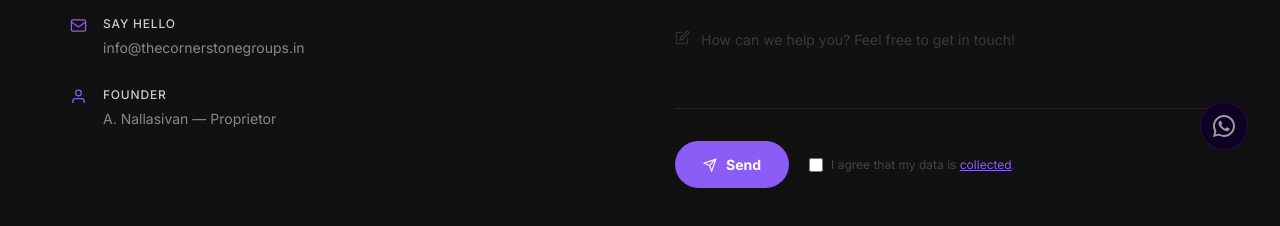
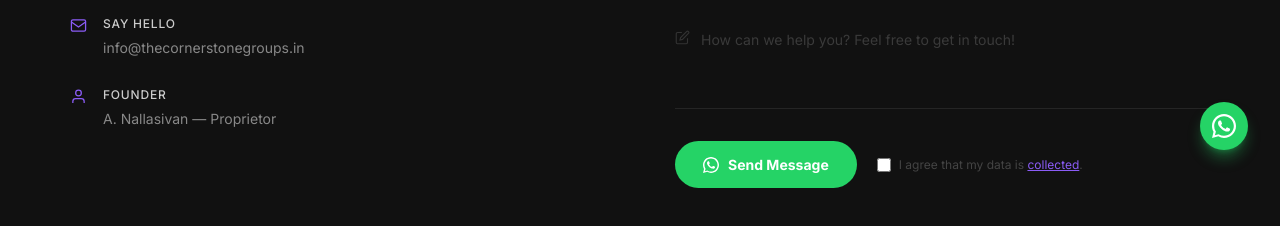
Before and after one commit to ASHWINI3855/Ashganesh, a React (Vite) app: page /contact in a window 1280 px wide. Shown: the part 618-844 px from the top of the page. Built offline with nearby package versions, Linux system fonts and the light colour scheme; no server answers; the database is empty.

Commit message:
Describe your changes here

```diff
--- a/src/components/FloatingButtons.jsx
+++ b/src/components/FloatingButtons.jsx
@@ -14,13 +14,14 @@ const FloatingButtons = () => {
     <div className="fixed bottom-8 right-8 z-50 flex flex-col gap-3">
       {/* WhatsApp */}
       <a
-        href="https://wa.me/916381951152"
+        href="https://wa.me/916381951152?text=%F0%9F%8C%9F%20Welcome%20to%20The%20Corner%20Stone%20Groups%20-%20Your%20Career%20Partner!%20We're%20here%20to%20transform%20your%20Professional%20Journey%20with%20Personalized%20Placement%20Solutions.%20%F0%9F%92%BC%F0%9F%9A%80"
         target="_blank"
         rel="noopener noreferrer"
-        className="w-12 h-12 rounded-full bg-[#0d0022] border border-purple-900/40 flex items-center justify-center hover:border-purple-500/60 hover:bg-purple-900/20 transition-all duration-300 shadow-lg backdrop-blur-md group"
+        className="w-12 h-12 rounded-full bg-[#25D366] flex items-center justify-center hover:bg-[#128C7E] hover:-translate-y-0.5 transition-all duration-300 shadow-lg shadow-[#25D366]/40 group relative"
         title="WhatsApp"
       >
-        <svg width="22" height="22" viewBox="0 0 24 24" fill="none" className="text-white/60 group-hover:text-white transition-colors">
+        <span className="absolute -inset-1 rounded-full bg-[#25D366]/40 animate-ping opacity-75"></span>
+        <svg width="24" height="24" viewBox="0 0 24 24" fill="none" className="text-white relative z-10 transition-transform group-hover:scale-110">
           <path d="M17.472 14.382c-.297-.149-1.758-.867-2.03-.967-.273-.099-.471-.148-.67.15-.197.297-.767.966-.94 1.164-.173.199-.347.223-.644.075-.297-.15-1.255-.463-2.39-1.475-.883-.788-1.48-1.761-1.653-2.059-.173-.297-.018-.458.13-.606.134-.133.298-.347.446-.52.149-.174.198-.298.298-.497.099-.198.05-.371-.025-.52-.075-.149-.669-1.612-.916-2.207-.242-.579-.487-.5-.669-.51-.173-.008-.371-.01-.57-.01-.198 0-.52.074-.792.372-.272.297-1.04 1.016-1.04 2.479 0 1.462 1.065 2.875 1.213 3.074.149.198 2.096 3.2 5.077 4.487.709.306 1.262.489 1.694.625.712.227 1.36.195 1.871.118.571-.085 1.758-.719 2.006-1.413.248-.694.248-1.289.173-1.413-.074-.124-.272-.198-.57-.347z" fill="currentColor"/>
           <path d="M12 0C5.373 0 0 5.373 0 12c0 2.126.554 4.117 1.522 5.845L.057 23.943l6.304-1.654A11.945 11.945 0 0012 24c6.627 0 12-5.373 12-12S18.627 0 12 0zm0 21.818a9.789 9.789 0 01-5.006-1.372l-.359-.215-3.722.977.994-3.63-.234-.373A9.821 9.821 0 012.182 12C2.182 6.57 6.57 2.182 12 2.182S21.818 6.57 21.818 12 17.43 21.818 12 21.818z" fill="currentColor"/>
         </svg>
--- a/src/pages/Contact.jsx
+++ b/src/pages/Contact.jsx
@@ -128,18 +128,20 @@ const Contact = () => {
       return;
     }
 
-    setLoading(true);
-    setStatus(null);
-
-    try {
     // 1. WhatsApp Integration (Constructing the message first)
     const waMessage = `🌟 Welcome to The Corner Stone Groups - Your Career Partner!\nWe're here to transform your Professional Journey with Personalized Placement Solutions. 💼🚀\n\nName: ${formData.nm}\nEmail: ${formData.em}\nPhone: ${formData.ph}\nSubject: ${formData.sb}\nMessage: ${formData.mg}`;
     const waUrl = `https://wa.me/916381951152?text=${encodeURIComponent(waMessage)}`;
 
-      console.log("Submitting form data to Supabase...", formData);
+    // Open WhatsApp directly and instantly
+    window.open(waUrl, '_blank');
 
-      // 2. Database Integration
-      const { data, error: dbError } = await supabase
+    // Update UI status
+    setStatus('success');
+    setFormData({ nm: '', em: '', ph: '', sb: '', mg: '' });
+
+    // 2. Database Integration (In Background - Non-blocking)
+    try {
+      supabase
         .from('contact_submissions')
         .insert([{
           name: formData.nm,
@@ -148,22 +150,9 @@ const Contact = () => {
           subject: formData.sb,
           message: formData.mg
         }])
-        .select();
-
-      if (dbError) {
-        console.error("Supabase Insert Error:", dbError.message);
-        console.error("Full error object:", dbError);
-        setErrorMessage(dbError.message);
-        setStatus('error');
-        setLoading(false);
-        return;
-      }
-
-      console.log("Supabase Insert Success:", data);
-
-      // 3. Call Edge Function for Email (Non-blocking)
-      try {
-        const { error: funcError } = await supabase.functions.invoke('send-contact-email', {
+        .then(({ error: dbError }) => {
+          if (!dbError) {
+             supabase.functions.invoke('send-contact-email', {
               body: {
                 name: formData.nm,
                 email: formData.em,
@@ -171,28 +160,11 @@ const Contact = () => {
                 subject: formData.sb,
                 message: formData.mg
               },
+            }).catch(() => {});
+          }
         });
-        if (funcError) console.warn("Email function failed:", funcError.message);
-        else console.log("Email function success");
-      } catch (e) {
-        console.warn("Email notification skipped:", e.message);
-      }
-
-      // Success flow
-      setStatus('success');
-      setFormData({ nm: '', em: '', ph: '', sb: '', mg: '' });
-
-      // Redirect to WhatsApp after short delay
-      setTimeout(() => {
-        window.open(waUrl, '_blank');
-      }, 1000);
-
     } catch (err) {
-      console.error("Critical Submission Error:", err);
-      setErrorMessage(err.message || "An unexpected error occurred.");
-      setStatus('error');
-    } finally {
-      setLoading(false);
+      console.error("Background Submission Error:", err);
     }
   };
 
@@ -312,31 +284,22 @@ const Contact = () => {
               <div style={{ display: 'flex', alignItems: 'center', gap: 20, flexWrap: 'wrap', marginTop: 6 }}>
                 <button
                   type="submit"
-                  disabled={loading}
                   style={{
-                    background: loading ? '#333' : '#8b5cf6', color: '#fff', border: 'none',
+                    background: '#25D366', color: '#fff', border: 'none',
                     padding: '13px 28px', borderRadius: 50, fontSize: 14,
-                    fontWeight: 700, cursor: loading ? 'not-allowed' : 'pointer',
+                    fontWeight: 700, cursor: 'pointer',
                     display: 'inline-flex', alignItems: 'center', gap: 9,
                     fontFamily: "'Inter',sans-serif",
                     transition: 'background .3s, transform .2s, box-shadow .3s',
                   }}
-                  onMouseEnter={e => { if(!loading) { e.currentTarget.style.background='#7c3aed'; e.currentTarget.style.transform='translateY(-2px)'; e.currentTarget.style.boxShadow='0 8px 28px rgba(139,92,246,.4)'; } }}
-                  onMouseLeave={e => { if(!loading) { e.currentTarget.style.background='#8b5cf6'; e.currentTarget.style.transform=''; e.currentTarget.style.boxShadow=''; } }}
+                  onMouseEnter={e => { e.currentTarget.style.background='#128C7E'; e.currentTarget.style.transform='translateY(-2px)'; e.currentTarget.style.boxShadow='0 8px 28px rgba(37,211,102,.4)'; }}
+                  onMouseLeave={e => { e.currentTarget.style.background='#25D366'; e.currentTarget.style.transform=''; e.currentTarget.style.boxShadow=''; }}
                 >
-                  {loading ? (
-                    <>
-                      <div className="animate-spin h-4 w-4 border-2 border-white border-t-transparent rounded-full" />
-                      Sending...
-                    </>
-                  ) : (
-                    <>
-                      <svg viewBox="0 0 24 24" style={{ width:14, height:14, stroke:'#fff', fill:'none', strokeWidth:2 }}>
-                        <line x1="22" y1="2" x2="11" y2="13"/><polygon points="22 2 15 22 11 13 2 9 22 2"/>
+                  <svg viewBox="0 0 24 24" style={{ width:16, height:16, fill:'#fff' }}>
+                    <path d="M17.472 14.382c-.297-.149-1.758-.867-2.03-.967-.273-.099-.471-.148-.67.15-.197.297-.767.966-.94 1.164-.173.199-.347.223-.644.075-.297-.15-1.255-.463-2.39-1.475-.883-.788-1.48-1.761-1.653-2.059-.173-.297-.018-.458.13-.606.134-.133.298-.347.446-.52.149-.174.198-.298.298-.497.099-.198.05-.371-.025-.52-.075-.149-.669-1.612-.916-2.207-.242-.579-.487-.5-.669-.51-.173-.008-.371-.01-.57-.01-.198 0-.52.074-.792.372-.272.297-1.04 1.016-1.04 2.479 0 1.462 1.065 2.875 1.213 3.074.149.198 2.096 3.2 5.077 4.487.709.306 1.262.489 1.694.625.712.227 1.36.195 1.871.118.571-.085 1.758-.719 2.006-1.413.248-.694.248-1.289.173-1.413-.074-.124-.272-.198-.57-.347z"/>
+                    <path d="M12 0C5.373 0 0 5.373 0 12c0 2.126.554 4.117 1.522 5.845L.057 23.943l6.304-1.654A11.945 11.945 0 0012 24c6.627 0 12-5.373 12-12S18.627 0 12 0zm0 21.818a9.789 9.789 0 01-5.006-1.372l-.359-.215-3.722.977.994-3.63-.234-.373A9.821 9.821 0 012.182 12C2.182 6.57 6.57 2.182 12 2.182S21.818 6.57 21.818 12 17.43 21.818 12 21.818z"/>
                   </svg>
-                      Send
-                    </>
-                  )}
+                  Send Message
                 </button>
 
                 <label style={{ display:'flex', alignItems:'center', gap:8 }}>
```
Lines whose indentation alone changed are shown as unchanged.
